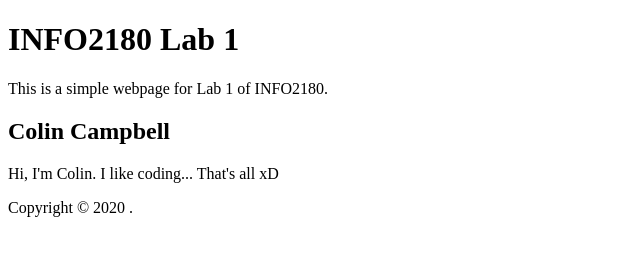
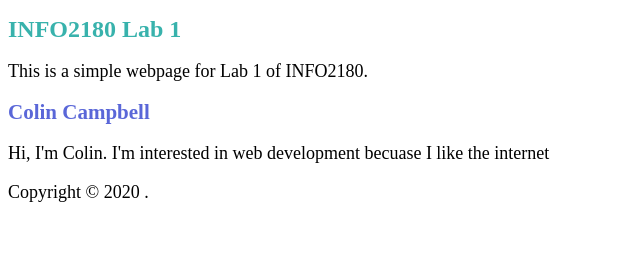
Before and after one commit to ColinACampbell/info2180-lab1, a plain HTML site: page index.html in a window 1280 px wide. Shown: the whole page, without its empty margins (0-640 px from the left). Drawn offline with Linux system fonts and the light colour scheme.

Commit message:
Added CSS & paragraph

```diff
--- a/index.html
+++ b/index.html
@@ -6,6 +6,7 @@
     <meta name="viewport" content="width=device-
 width, initial-scale=1.0">
     <meta http-equiv="X-UA-Compatible" content="ie=edge">
+    <link rel="stylesheet" href="./styles.css"/>
     <title>INFO2180 Lab 1</title>
 </head>
 
@@ -16,7 +17,7 @@ width, initial-scale=1.0">
     </header>
     <main>
         <h2> Colin Campbell</h2>
-        <p> Hi, I'm Colin. I like coding... That's all xD</p>
+        <p> Hi, I'm Colin. I'm interested in web development becuase I like the internet</p>
     </main>
     <footer>
         <p>Copyright &copy; 2020 <Your Name>.</p>
--- /dev/null
+++ b/styles.css
@@ -0,0 +1,13 @@
+h1{
+    color:#38B2AC;
+    font-size: 24px;
+}
+
+h2{
+    color:#5A67D8;
+    font-size: 21px;
+}
+
+p{
+    font-size: 18px;
+}
```
